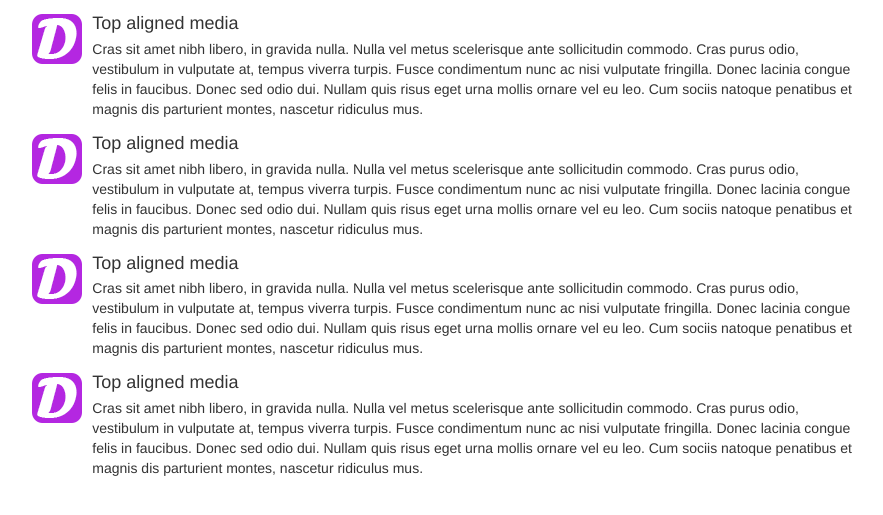
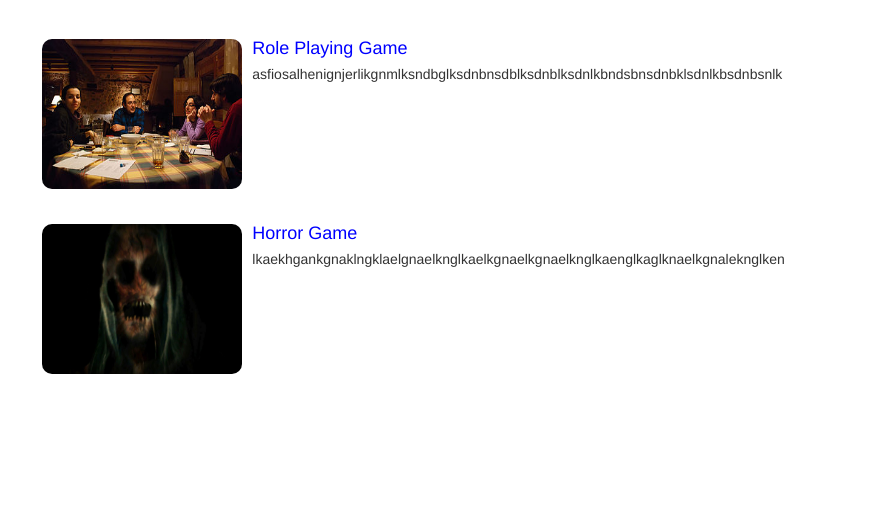
Before and after one commit to Alex-Jay/Derivit_Blog_Pair_Programming, a PHP site: page / in a window 1280 px wide. Shown: the part 51-566 px from the top of the page, without its empty margins (196-1079 px from the left). Run offline with PHP 8.4, Linux system fonts and the light colour scheme; data comes from the database, SQL or seed files in the repository; some libraries are stand-ins or nearby versions.

Commit message:
Pull Posts from DB

```diff
--- a/inc/blog.php
+++ b/inc/blog.php
@@ -1,71 +1,36 @@
+<?php
+    require_once 'database.php';
+    $stmt = "SELECT * FROM posts";
+    $query = $db->prepare($stmt);
+    $query->execute();
+    $postData = $query->fetchAll();
+?>
 
-<div class="media">
-    <div class="media-left media-top">
-        <a href="#">
-            <img class="media-object" src="img/logo.png" alt="logo">
-        </a>
+<style>
+    .media
+    {
+        padding: 10px;
+    }
+    a, a:focus, a:hover, a:after
+    {
+        text-decoration: none;
+        color: blue;
+    }
+    #post_image
+    {
+        height: 150px;
+        width: 200px;
+        border-radius: 10px;
+    }
+</style>
+<?php foreach($postData as $post): ?>
+    <div class="media">
+        <div class="media-left media-top">
+           <img id="post_image" class="media-object" src="img/<?php echo $post['post_image']; ?>" alt="logo">
+        </div>
+        <div class="media-body">
+            <a href="viewPost.php?=<?php echo $post['post_id']; ?>"><h4 class="media-heading"><?php echo $post['post_title']; ?></h4></a>
+            <?php echo $post['post_body']; ?>
+        </div>
     </div>
-    <div class="media-body">
-        <h4 class="media-heading">Top aligned media</h4>
-        Cras sit amet nibh libero, in gravida nulla.
-        Nulla vel metus scelerisque ante sollicitudin commodo.
-        Cras purus odio, vestibulum in vulputate at, tempus viverra turpis.
-        Fusce condimentum nunc ac nisi vulputate fringilla. Donec lacinia congue felis in faucibus.
-
-        Donec sed odio dui. Nullam quis risus eget urna mollis ornare vel eu leo.
-        Cum sociis natoque penatibus et magnis dis parturient montes, nascetur ridiculus mus.
-    </div>
-</div>
-<div class="media">
-    <div class="media-left media-top">
-        <a href="#">
-            <img class="media-object" src="img/logo.png" alt="logo">
-        </a>
-    </div>
-    <div class="media-body">
-        <h4 class="media-heading">Top aligned media</h4>
-        Cras sit amet nibh libero, in gravida nulla.
-        Nulla vel metus scelerisque ante sollicitudin commodo.
-        Cras purus odio, vestibulum in vulputate at, tempus viverra turpis.
-        Fusce condimentum nunc ac nisi vulputate fringilla. Donec lacinia congue felis in faucibus.
-
-        Donec sed odio dui. Nullam quis risus eget urna mollis ornare vel eu leo.
-        Cum sociis natoque penatibus et magnis dis parturient montes, nascetur ridiculus mus.
-    </div>
-</div>
-
-<div class="media">
-    <div class="media-left media-top">
-        <a href="#">
-            <img class="media-object" src="img/logo.png" alt="logo">
-        </a>
-    </div>
-    <div class="media-body">
-        <h4 class="media-heading">Top aligned media</h4>
-        Cras sit amet nibh libero, in gravida nulla.
-        Nulla vel metus scelerisque ante sollicitudin commodo.
-        Cras purus odio, vestibulum in vulputate at, tempus viverra turpis.
-        Fusce condimentum nunc ac nisi vulputate fringilla. Donec lacinia congue felis in faucibus.
-
-        Donec sed odio dui. Nullam quis risus eget urna mollis ornare vel eu leo.
-        Cum sociis natoque penatibus et magnis dis parturient montes, nascetur ridiculus mus.
-    </div>
-</div>
-
-<div class="media">
-    <div class="media-left media-top">
-        <a href="#">
-            <img class="media-object" src="img/logo.png" alt="logo">
-        </a>
-    </div>
-    <div class="media-body">
-        <h4 class="media-heading">Top aligned media</h4>
-        Cras sit amet nibh libero, in gravida nulla.
-        Nulla vel metus scelerisque ante sollicitudin commodo.
-        Cras purus odio, vestibulum in vulputate at, tempus viverra turpis.
-        Fusce condimentum nunc ac nisi vulputate fringilla. Donec lacinia congue felis in faucibus.
-
-        Donec sed odio dui. Nullam quis risus eget urna mollis ornare vel eu leo.
-        Cum sociis natoque penatibus et magnis dis parturient montes, nascetur ridiculus mus.
-    </div>
-</div>
+<?php endforeach; ?>
--- a/index.php
+++ b/index.php
@@ -1,9 +1,4 @@
 <!DOCTYPE html>
-<!--
-To change this license header, choose License Headers in Project Properties.
-To change this template file, choose Tools | Templates
-and open the template in the editor.
--->
 <?php
 session_start();
 ?>
```
Also changed, not shown: img/horror.jpeg (added), img/rpg.jpeg (added).
